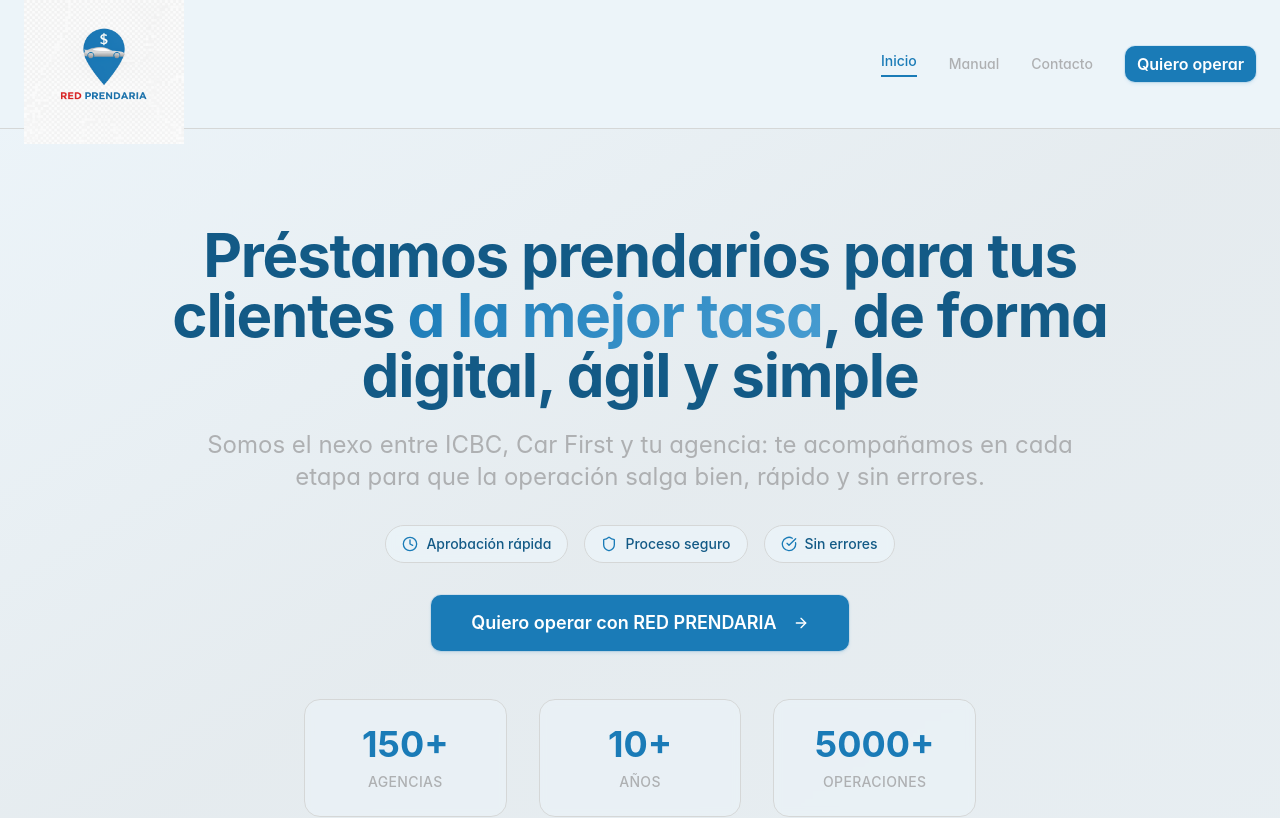
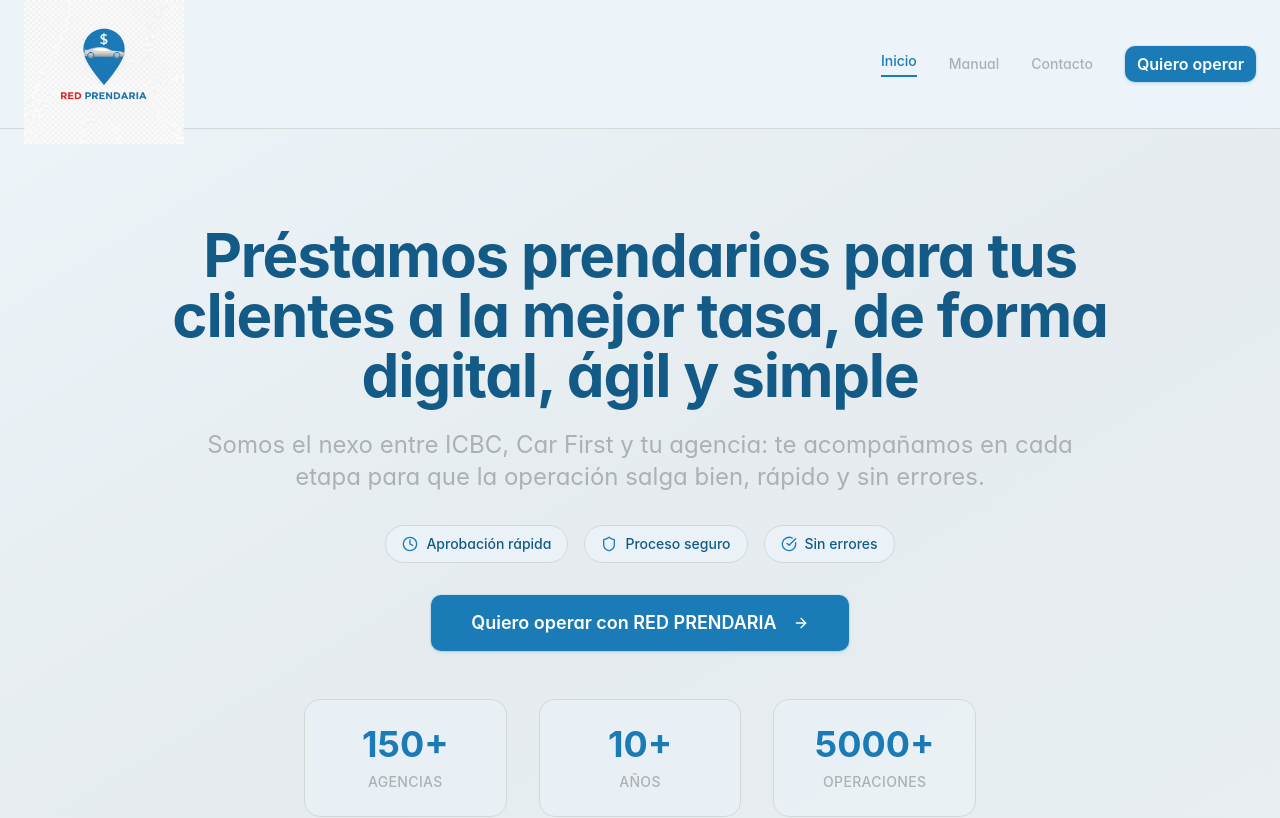
Before and after one commit to lentolentini-debug/red-prenda-pro, a React (Vite) app: page / in a window 1280 px wide. Shown: the top 818 px of the page. Built offline with nearby package versions, Linux system fonts and the light colour scheme; the HTML template or start-up script is replaced by a standard one.

Commit message:
Change text color

```diff
--- a/src/components/sections/Hero.tsx
+++ b/src/components/sections/Hero.tsx
@@ -21,7 +21,7 @@ const Hero = () => {
           {/* Main Heading */}
           <h1 className="text-4xl md:text-5xl lg:text-6xl font-heading font-bold leading-tight mb-6 animate-fade-in-up">
             Préstamos prendarios para tus clientes{" "}
-            <span className="text-gradient">a la mejor tasa</span>,{" "}
+            <span>a la mejor tasa</span>,{" "}
             de forma digital, ágil y simple
           </h1>
 
```
